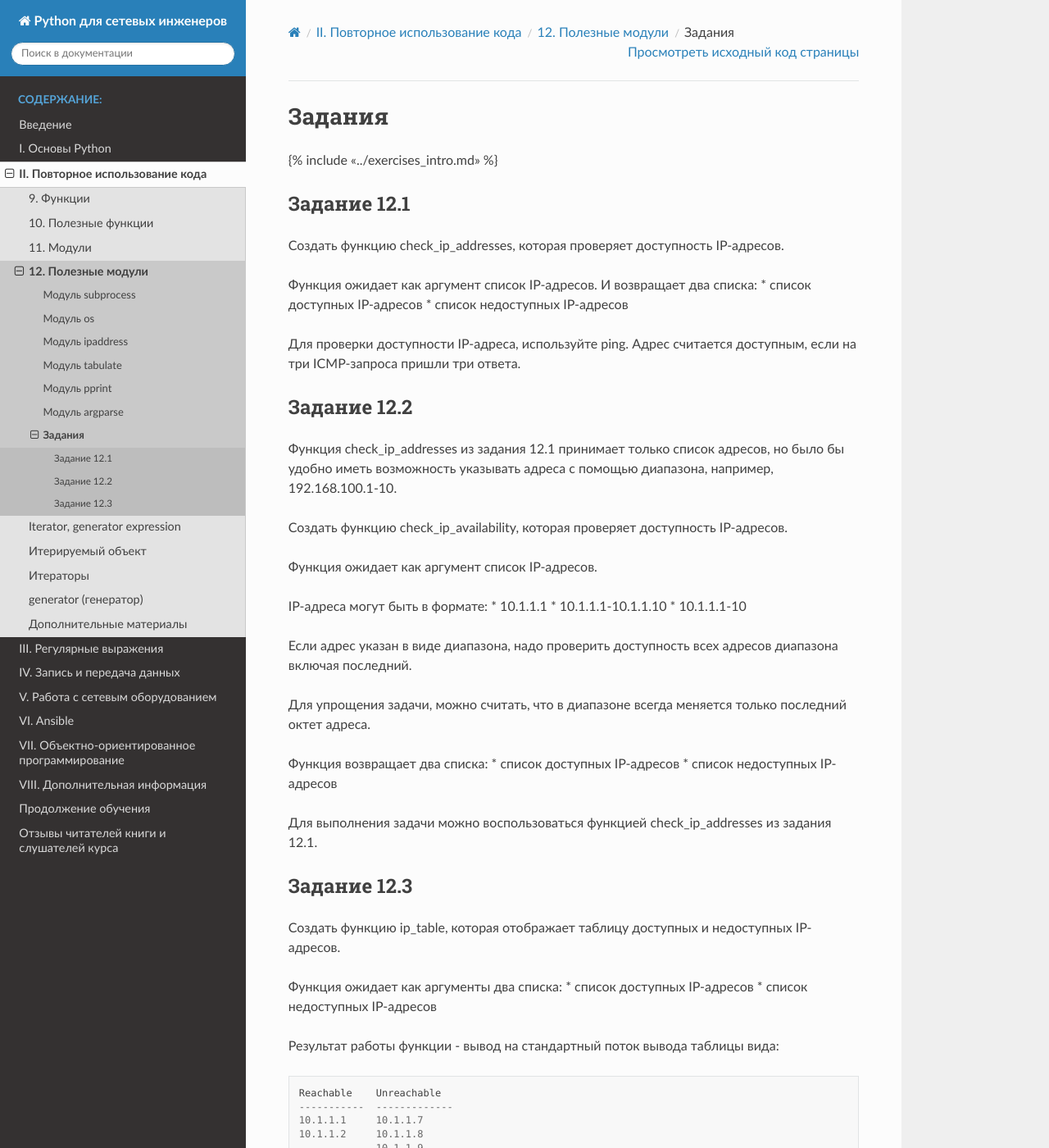
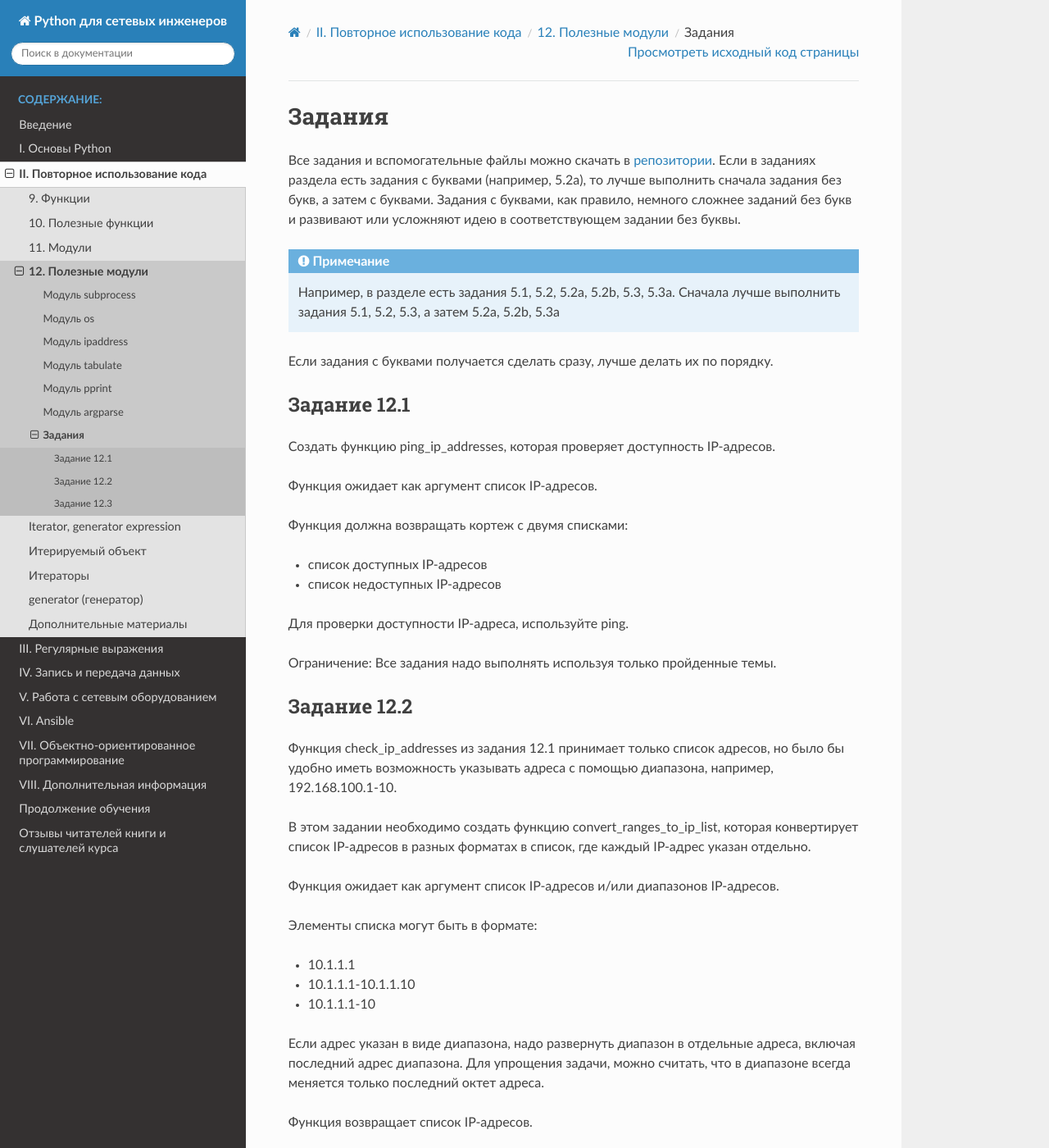
Before and after one commit to natenka/pyneng-book, a Sphinx documentation site: the page built from docs/source/exercises/12_exercises.rst, in a window 1280 px wide and 1400 px high. Shown: the whole window at 82% size. Built offline with Sphinx 7.4.7 and the Read the Docs theme 2.0.0, drawn with Linux system fonts in a browser that asks for light colours; pages that are not in the unit, such as notebooks, are missing from menus; some of the changed text lies outside the part shown.

Commit message:
12_exercises.rst done

```diff
--- a/docs/source/exercises/12_exercises.rst
+++ b/docs/source/exercises/12_exercises.rst
@@ -1,58 +1,71 @@
 Задания
 =======
 
-{% include "../exercises\_intro.md" %}
+.. include:: ./exercises_intro.rst
 
 Задание 12.1
 ~~~~~~~~~~~~
 
-Создать функцию check\_ip\_addresses, которая проверяет доступность
-IP-адресов.
 
-Функция ожидает как аргумент список IP-адресов. И возвращает два списка:
-\* список доступных IP-адресов \* список недоступных IP-адресов
+Создать функцию ping_ip_addresses, которая проверяет доступность IP-адресов.
 
-Для проверки доступности IP-адреса, используйте ping. Адрес считается
-доступным, если на три ICMP-запроса пришли три ответа.
+Функция ожидает как аргумент список IP-адресов.
+
+Функция должна возвращать кортеж с двумя списками:
+
+* список доступных IP-адресов
+* список недоступных IP-адресов
+
+Для проверки доступности IP-адреса, используйте ping.
+
+Ограничение: Все задания надо выполнять используя только пройденные темы.
 
 Задание 12.2
 ~~~~~~~~~~~~
 
-Функция check\_ip\_addresses из задания 12.1 принимает только список
-адресов, но было бы удобно иметь возможность указывать адреса с помощью
-диапазона, например, 192.168.100.1-10.
+Функция check_ip_addresses из задания 12.1 принимает только список адресов,
+но было бы удобно иметь возможность указывать адреса с помощью диапазона, например, 192.168.100.1-10.
 
-Создать функцию check\_ip\_availability, которая проверяет доступность
-IP-адресов.
+В этом задании необходимо создать функцию convert_ranges_to_ip_list,
+которая конвертирует список IP-адресов в разных форматах в список, где каждый IP-адрес указан отдельно.
 
-Функция ожидает как аргумент список IP-адресов.
+Функция ожидает как аргумент список IP-адресов и/или диапазонов IP-адресов.
 
-IP-адреса могут быть в формате: \* 10.1.1.1 \* 10.1.1.1-10.1.1.10 \*
-10.1.1.1-10
+Элементы списка могут быть в формате:
 
-Если адрес указан в виде диапазона, надо проверить доступность всех
-адресов диапазона включая последний.
+* 10.1.1.1
+* 10.1.1.1-10.1.1.10
+* 10.1.1.1-10
 
-Для упрощения задачи, можно считать, что в диапазоне всегда меняется
-только последний октет адреса.
+Если адрес указан в виде диапазона, надо развернуть диапазон в отдельные адреса, включая последний адрес диапазона.
+Для упрощения задачи, можно считать, что в диапазоне всегда меняется только последний октет адреса.
 
-Функция возвращает два списка: \* список доступных IP-адресов \* список
-недоступных IP-адресов
+Функция возвращает список IP-адресов.
 
-Для выполнения задачи можно воспользоваться функцией
-check\_ip\_addresses из задания 12.1.
+
+Например, если передать функции convert_ranges_to_ip_list такой список:
+
+.. code-block:: python
+
+    ['8.8.4.4', '1.1.1.1-3', '172.21.41.128-172.21.41.132']
+
+Функция должна вернуть такой список:
+
+.. code-block:: python
+
+    ['8.8.4.4', '1.1.1.1', '1.1.1.2', '1.1.1.3', '172.21.41.128',
+     '172.21.41.129', '172.21.41.130', '172.21.41.131', '172.21.41.132']
 
 Задание 12.3
 ~~~~~~~~~~~~
 
-Создать функцию ip\_table, которая отображает таблицу доступных и
-недоступных IP-адресов.
+Создать функцию print_ip_table, которая отображает таблицу доступных и недоступных IP-адресов.
 
-Функция ожидает как аргументы два списка: \* список доступных IP-адресов
-\* список недоступных IP-адресов
+Функция ожидает как аргументы два списка:
+* список доступных IP-адресов
+* список недоступных IP-адресов
 
-Результат работы функции - вывод на стандартный поток вывода таблицы
-вида:
+Результат работы функции - вывод на стандартный поток вывода таблицы вида:
 
 ::
 
@@ -62,6 +75,8 @@ check\_ip\_addresses из задания 12.1.
     10.1.1.2     10.1.1.8
                  10.1.1.9
 
-Функция не должна изменять списки, которые передавны ей как аргументы.
-То есть, до выполнения функции и после списки должны выглядеть
-одинаково.
+Функция не должна изменять списки, которые переданы ей как аргументы.
+То есть, до выполнения функции и после списки должны выглядеть одинаково.
+
+
+Для этого задания нет тестов
```
